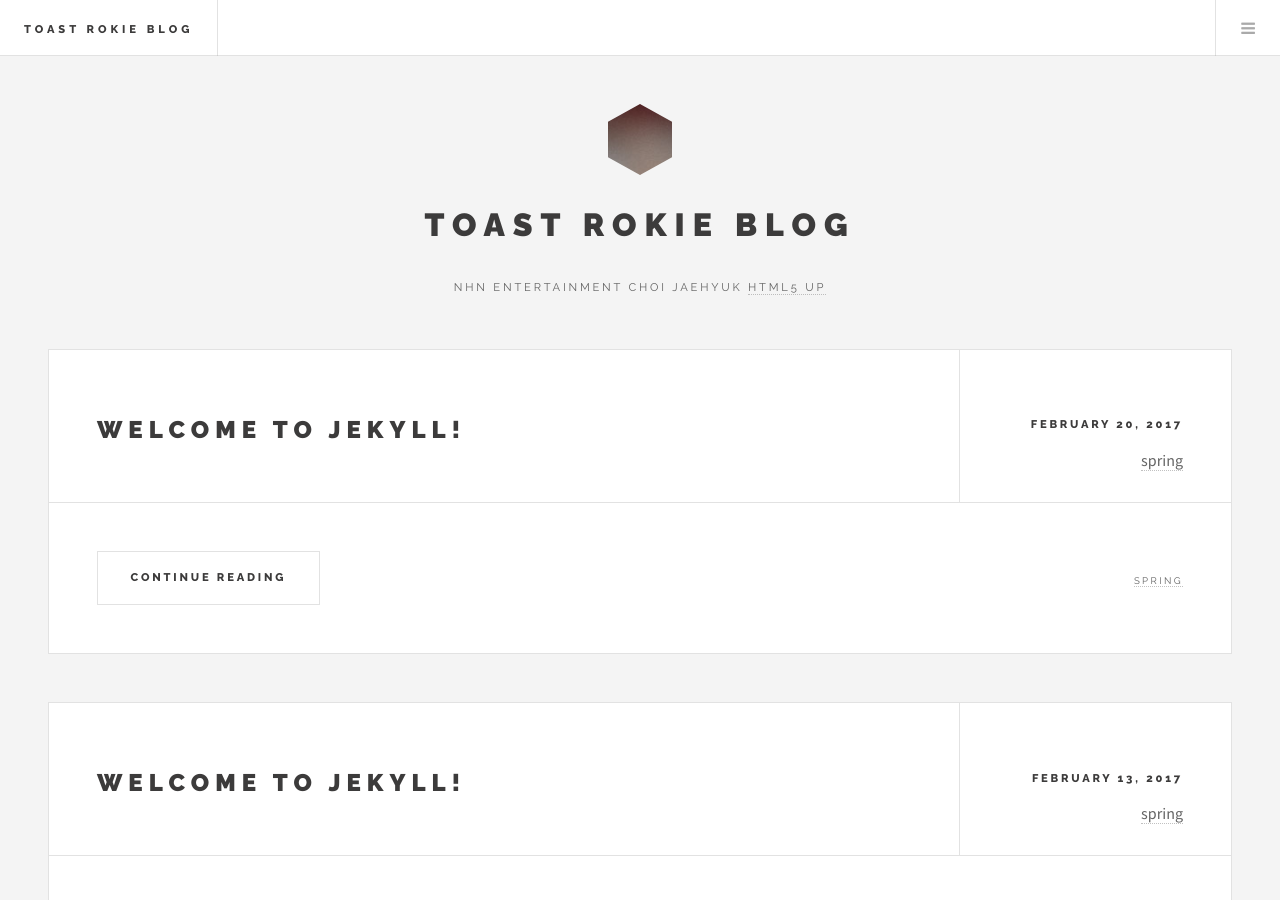
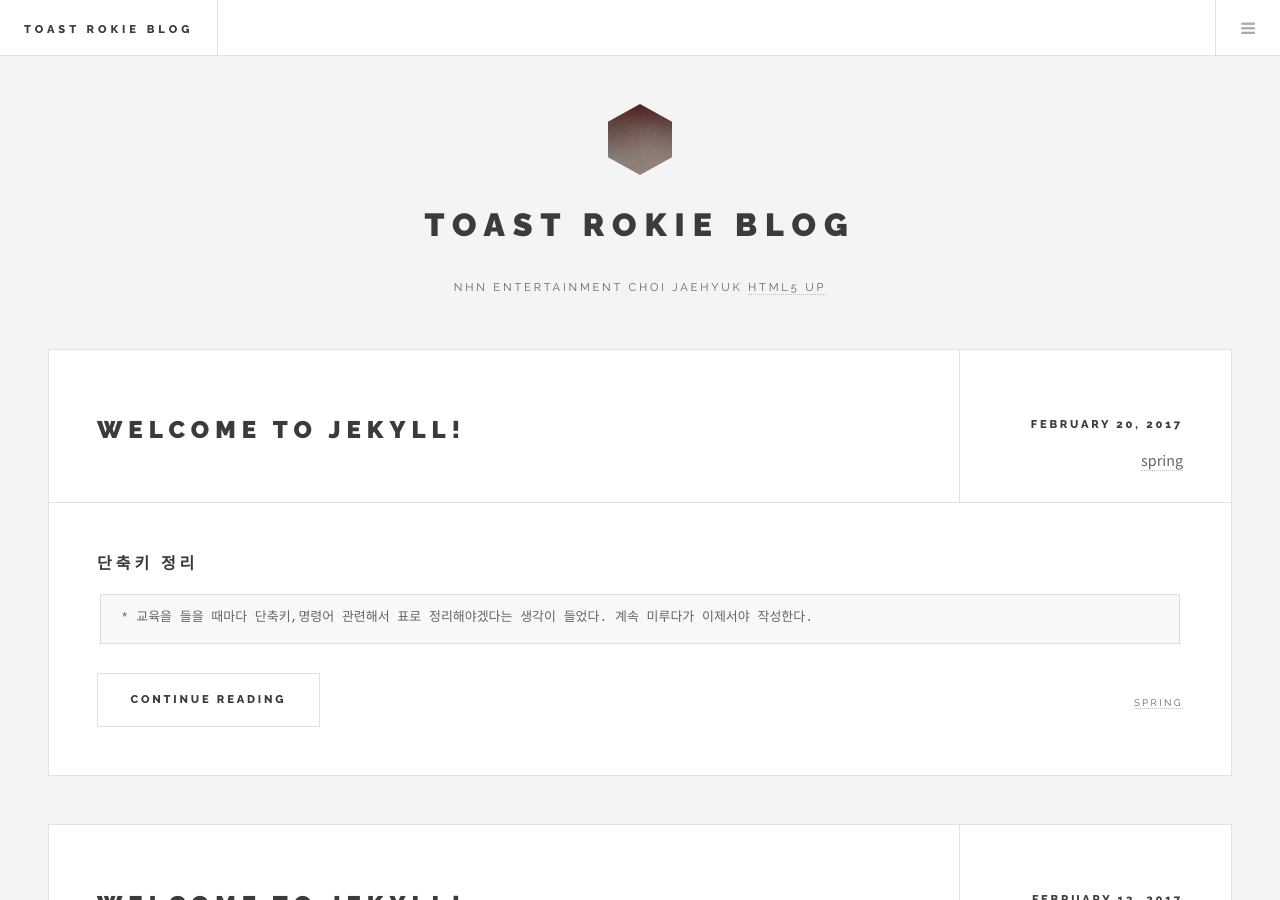
Before and after one commit to naka15/naka15.githubio.backup, a Jekyll site: the page built from index.html, in a window 1280 px wide and 900 px high. Built offline with Jekyll 4.4.1, drawn with Linux system fonts in a browser that asks for light colours; the list of posts is cut into pages by our own code; part of the change alters nothing that is shown.

Commit message:
Update 2017-02-20-temp.markdown

```diff
--- a/_posts/2017-02-20-temp.markdown
+++ b/_posts/2017-02-20-temp.markdown
@@ -6,3 +6,37 @@ date:   2017-02-20 03:00:00
 categories: spring
 tags: spring
 ---
+# 단축키 정리
+    * 교육을 들을 때마다 단축키,명령어 관련해서 표로 정리해야겠다는 생각이 들었다. 계속 미루다가 이제서야 작성한다.
+
+## bash
+
+### 단축키
+| Key | 설명 |
+|------|-------|
+|ctrl + a| 문장의 맨 처음으로 이동|
+|ctrl + e| 문장의 맨 마지막으로 이동|
+|ctrl + 방향키| 단어 단위 이동|
+|ctrl + l| 화면정리 (clear)|
+|ctrl + s, ctrl + q| 스크롤중단 및 재개|
+
+### 명령어
+| 명령어| 설명 |
+|------|-------|
+|ssh hcon.nhnent.com| 서버 접속 |
+|rlogin –l 아이디 호스트명| 서버 접속|
+|pwd|현재 디렉토리 확인|
+|id|자신의 로그인 아이디 확인|
+|uname, uname -a|현재 접속해 있는 서버의 이름/ OS 정보 확인|
+|echo| 문자열 출력|
+|ls/ls -1/ls -alf/ls / |디렉토리와 파일 목록 출력|
+|cd /var/log | 디렉토리이동|
+|cd ~/ | 사용자 홈 디렉토리 이동|
+|history | 명령어 history 출력|
+|!12|12번 명령어 실행|
+|touch|빈 파일 만들기|
+|mkdir 디렉토리명|디렉토리 생성|
+|rmdir 디렉토리명|비어있는 디렉토리면 삭제
+|cp test1.txt test2.txt|test2.txt라는 이름으로 파일 복사|
+|mv test1.txt test2.txt|파일 이동|
+|rm 파일명 | 파일 삭제|
```
